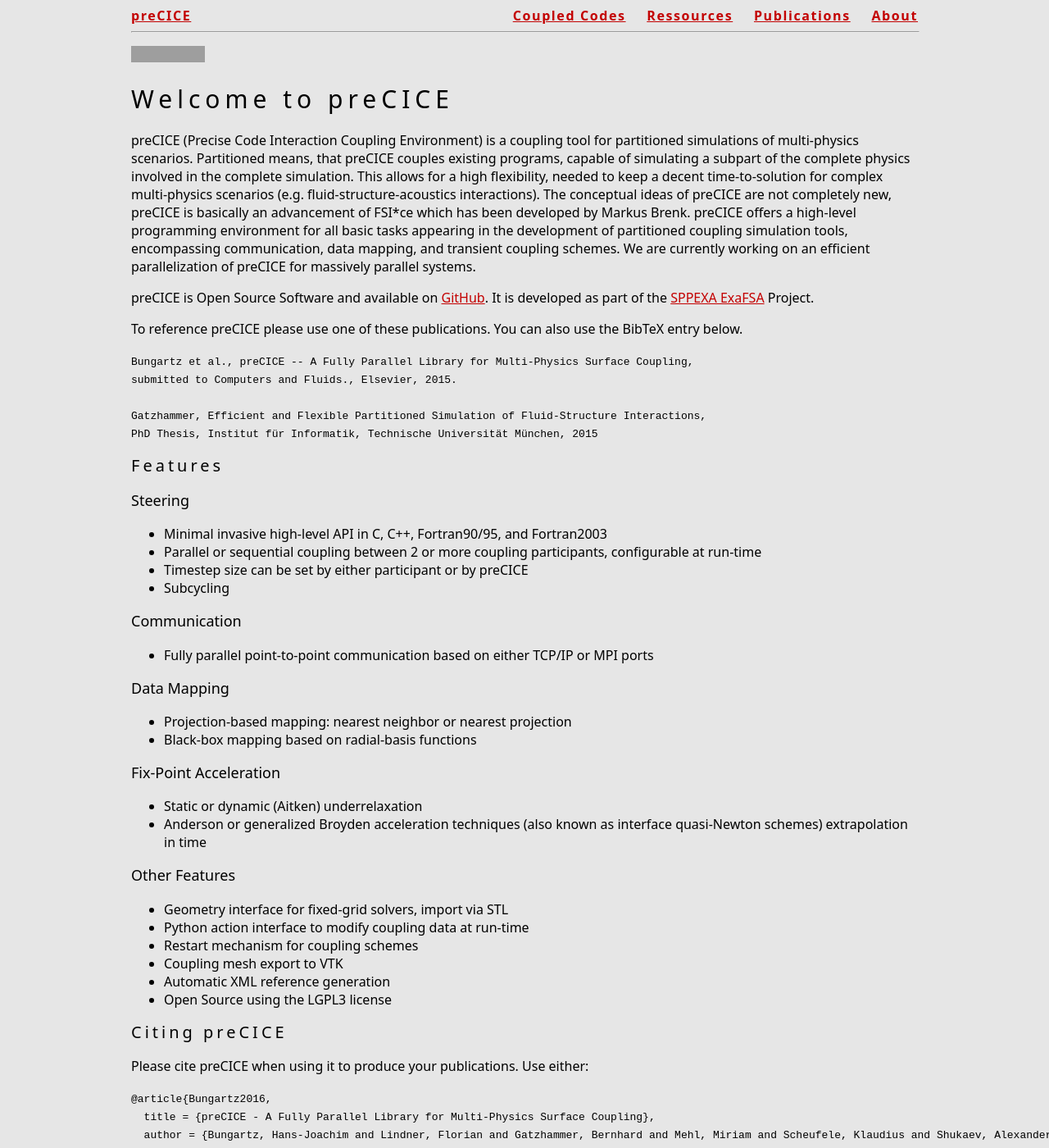
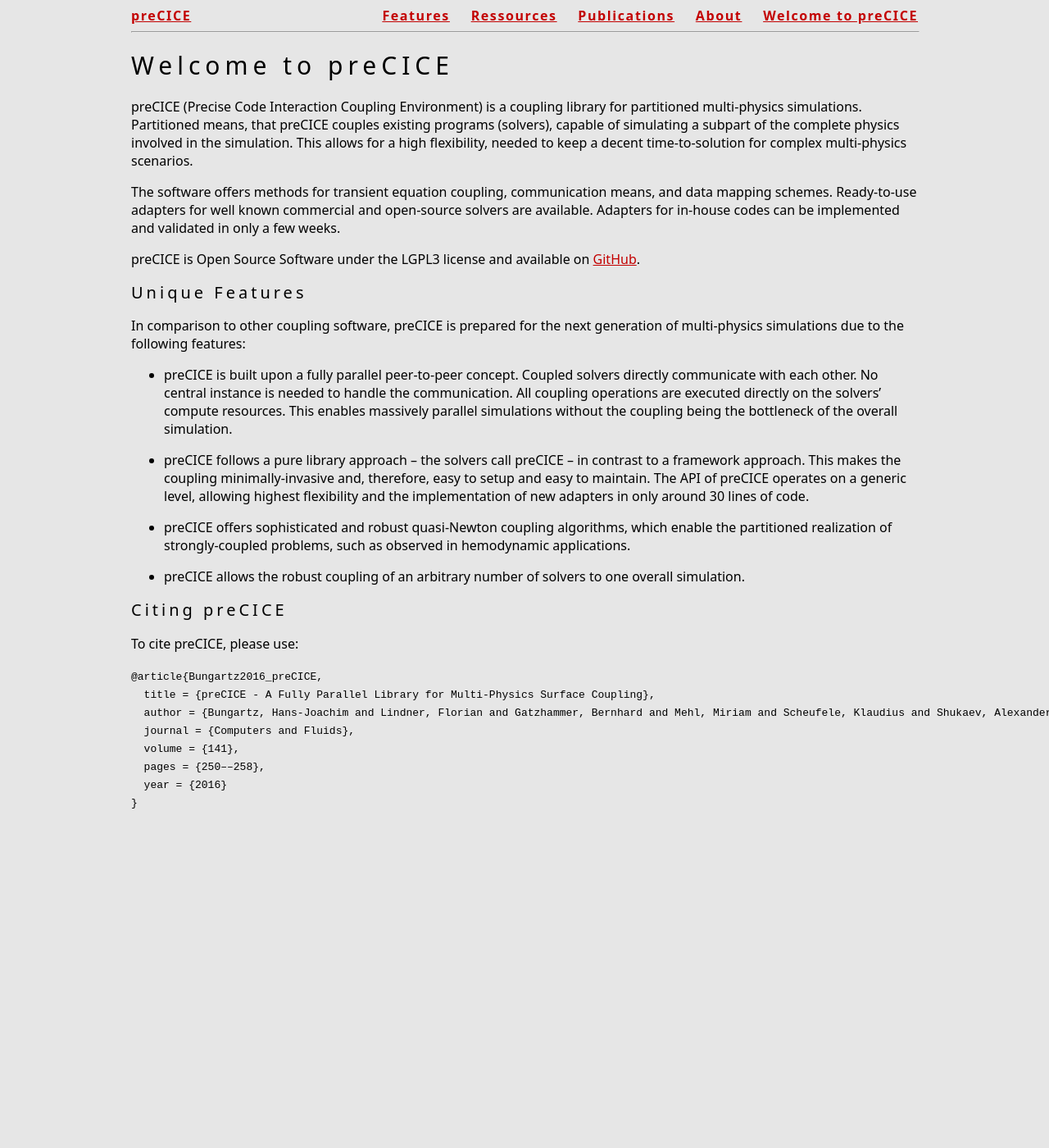
Before and after one commit to precice/precice.github.io_old, a Jekyll site: the page built from index.md, in a window 1280 px wide and 1400 px high. Shown: the whole window at 82% size. Built offline with Jekyll 4.4.1, drawn with Linux system fonts in a browser that asks for light colours; our own code applies the rules of GitHub Pages for plain Markdown files; some of the changed text lies outside the part shown; grey boxes are pictures that could not be loaded.

Commit message:
General update of content

```diff
--- a/index.md
+++ b/index.md
@@ -4,70 +4,34 @@
 permalink: /
 ---
 
-[![Build Status](https://travis-ci.org/precice/precice.svg?branch=develop)](https://travis-ci.org/precice/precice)
 
 # Welcome to preCICE
-preCICE (Precise Code Interaction Coupling Environment) is a coupling tool for partitioned simulations of multi-physics scenarios. Partitioned means, that preCICE couples existing programs, capable of simulating a subpart of the complete physics involved in the complete simulation. This allows for a high flexibility, needed to keep a decent time-to-solution for complex multi-physics scenarios (e.g. fluid-structure-acoustics interactions). The conceptual ideas of preCICE are not completely new, preCICE is basically an advancement of FSI*ce which has been developed by Markus Brenk. preCICE offers a high-level programming environment for all basic tasks appearing in the development of partitioned coupling simulation tools, encompassing communication, data mapping, and transient coupling schemes. We are currently working on an efficient parallelization of preCICE for massively parallel systems.
+preCICE (Precise Code Interaction Coupling Environment) is a coupling library for partitioned multi-physics simulations. Partitioned means, that preCICE couples existing programs (solvers), capable of simulating a subpart of the complete physics involved in the simulation. This allows for a high flexibility, needed to keep a decent time-to-solution for complex multi-physics scenarios.
 
-preCICE is Open Source Software and available on [GitHub](https://github.com/precice/precice). It is developed as part of the [SPPEXA ExaFSA](https://ipvs.informatik.uni-stuttgart.de/SGS/EXAFSA/index.php) Project.
+The software offers methods for transient equation coupling, communication means, and data mapping schemes. Ready-to-use adapters for well known commercial and open-source solvers are available. Adapters for in-house codes can be implemented and validated in only a few weeks.
 
-To reference preCICE please use one of these publications. You can also use the BibTeX entry below.
+preCICE is Open Source Software under the LGPL3 license and available on [GitHub](https://github.com/precice/precice).
 
-    Bungartz et al., preCICE -- A Fully Parallel Library for Multi-Physics Surface Coupling,
-    submitted to Computers and Fluids., Elsevier, 2015.
+## Unique Features
 
-    Gatzhammer, Efficient and Flexible Partitioned Simulation of Fluid-Structure Interactions,
-    PhD Thesis, Institut für Informatik, Technische Universität München, 2015
+In comparison to other coupling software, preCICE is prepared for the next generation of multi-physics simulations due to the following features:
 
-## Features
++ preCICE is built upon a fully parallel peer-to-peer concept. Coupled solvers directly communicate with each other. No central instance is needed to handle the communication. All coupling operations are executed directly on the solvers' compute resources. This enables massively parallel simulations without the coupling being the bottleneck of the overall simulation.
 
-### Steering
-+ Minimal invasive high-level API in C, C++, Fortran90/95, and Fortran2003
-+ Parallel or sequential coupling between 2 or more coupling participants, configurable at run-time
-+ Timestep size can be set by either participant or by preCICE
-+ Subcycling
++ preCICE follows a pure library approach -- the solvers call preCICE -- in contrast to a framework approach. This makes the coupling minimally-invasive and, therefore, easy to setup and easy to maintain. The API of preCICE operates on a generic level, allowing highest flexibility and the implementation of new adapters in only around 30 lines of code.
 
-### Communication
-+ Fully parallel point-to-point communication based on either TCP/IP or MPI ports
++ preCICE offers sophisticated and robust quasi-Newton coupling algorithms, which enable the partitioned realization of strongly-coupled problems, such as observed in hemodynamic applications.
 
-### Data Mapping
-+ Projection-based mapping: nearest neighbor or nearest projection
-+ Black-box mapping based on radial-basis functions
-
-### Fix-Point Acceleration
-+ Static or dynamic (Aitken) underrelaxation
-+ Anderson or generalized Broyden acceleration techniques (also known as interface quasi-Newton schemes) extrapolation in time
-
-### Other Features
-+ Geometry interface for fixed-grid solvers, import via STL
-+ Python action interface to modify coupling data at run-time
-+ Restart mechanism for coupling schemes
-+ Coupling mesh export to VTK
-+ Automatic XML reference generation
-+ Open Source using the LGPL3 license
++ preCICE allows the robust coupling of an arbitrary number of solvers to one overall simulation.
 
 ## Citing preCICE
-Please cite preCICE when using it to produce your publications. Use either:
+To cite preCICE, please use:
 
-    @article{Bungartz2016,
+    @article{Bungartz2016_preCICE,
       title = {preCICE - A Fully Parallel Library for Multi-Physics Surface Coupling},
       author = {Bungartz, Hans-Joachim and Lindner, Florian and Gatzhammer, Bernhard and Mehl, Miriam and Scheufele, Klaudius and Shukaev, Alexander and Uekermann, Benjamin},
-      doi = {10.1016/j.compfluid.2016.04.003},
-      issn = {00457930},
       journal = {Computers and Fluids},
-      keywords = {high performance computing,inter-code communication,non-matching grids,partitioned, multi-physics,quasi-newton,radial basis functions,strong coupling},
-      pages = {1--9},
-      publisher = {Elsevier Ltd},
-      url = {http://dx.doi.org/10.1016/j.compfluid.2016.04.003},
+      volume = {141},
+      pages = {250––258},
       year = {2016}
     }
-
-or
-
-    @phdthesis{Gatzhammer2014,
-      title = {Efficient and Flexible Partitioned Simulation of Fluid-Structure Interactions},
-      author = {Gatzhammer, Bernhard},
-      school = {Technische Universit{\"{a}}t M{\"{u}}nchen},
-      type = {PhD Thesis},
-      year = {2014}
-    }
```
Also changed, not shown: 03-codes.md (deleted, +0 -23 lines), 03-features.md (added, +57 -0 lines), 04-ressources.md (+15 -20 lines), 08-about.md (+9 -1 lines).
